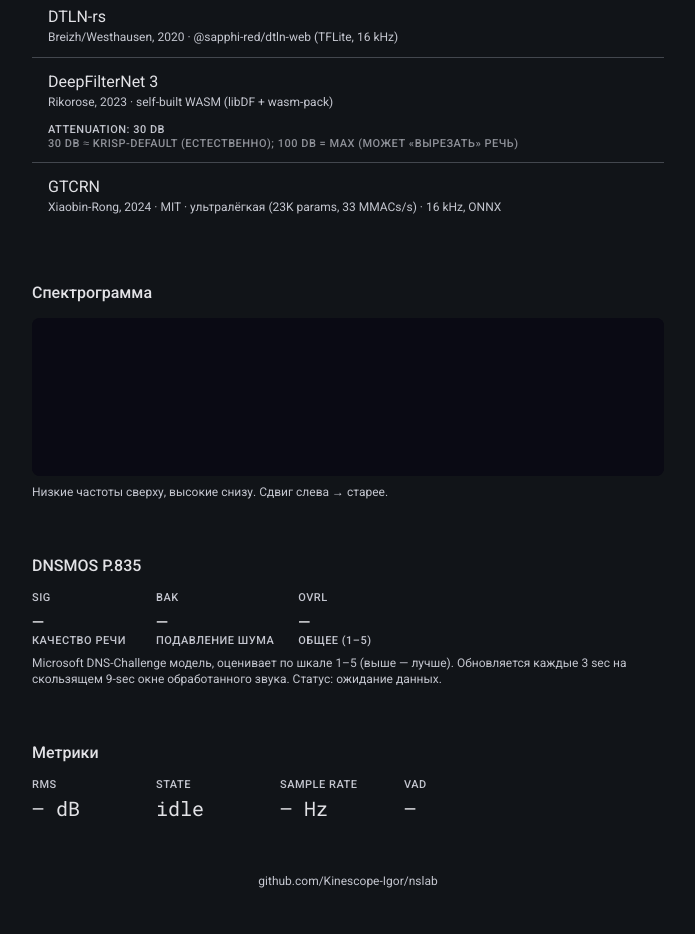
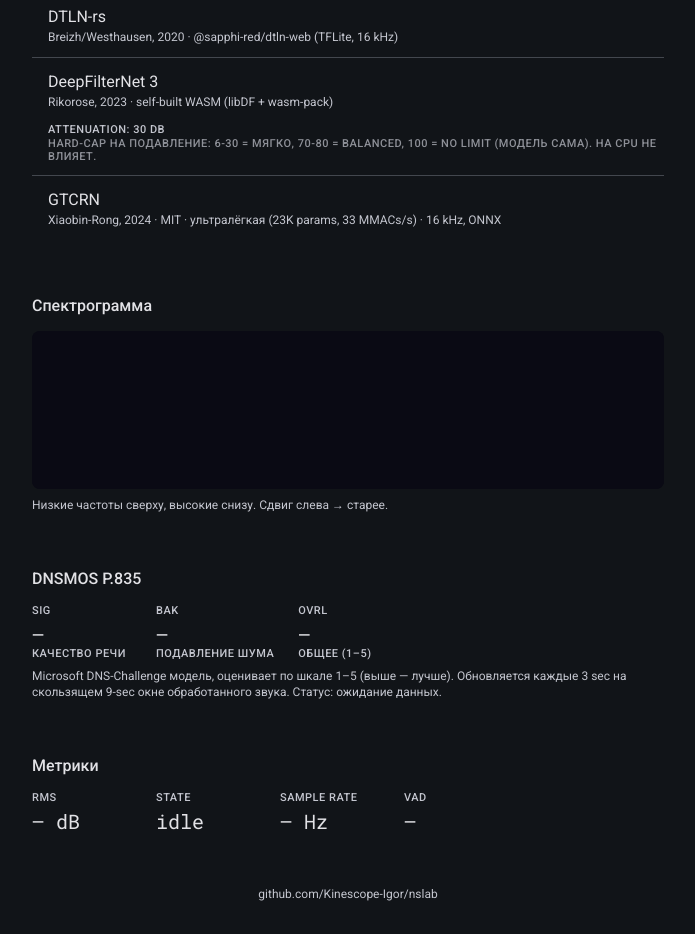
Before and after one commit to Kinescope-Igor/nslab, a website built with Vite: page index.html in a window 1280 px wide. Shown: the part 1020-1954 px from the top of the page, without its empty margins (292-987 px from the left). Built offline with nearby package versions, Linux system fonts and the light colour scheme; some packages are replaced by stand-ins of ours.

Commit message:
DFN-3 UI: уточнил hint про attenuation_limit семантику
Default остаётся 30 dB. Текст исправил: 100 dB = «no limit»
(модель решает сама), не «max». На CPU не влияет.

Co-Authored-By: Claude Opus 4.7 <noreply@anthropic.com>

```diff
--- a/index.html
+++ b/index.html
@@ -185,7 +185,7 @@
               </label>
               <md-slider id="dfn3-atten-slider" min="6" max="100" step="1" value="30" labeled></md-slider>
               <div class="label-small on-surface-variant" style="opacity:0.7">
-                30 dB ≈ Krisp-default (естественно); 100 dB = max (может «вырезать» речь)
+                Hard-cap на подавление: 6-30 = мягко, 70-80 = balanced, 100 = no limit (модель сама). На CPU не влияет.
               </div>
             </div>
           </div>
```
